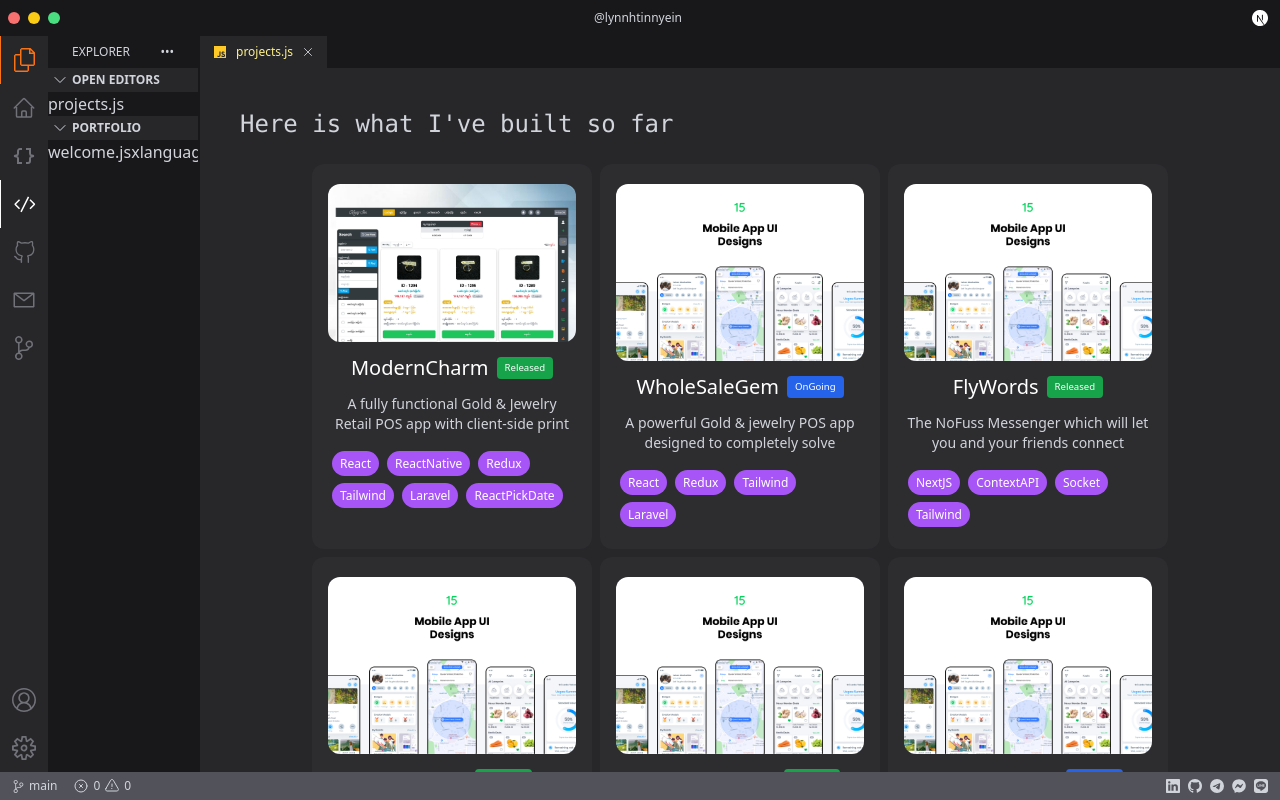
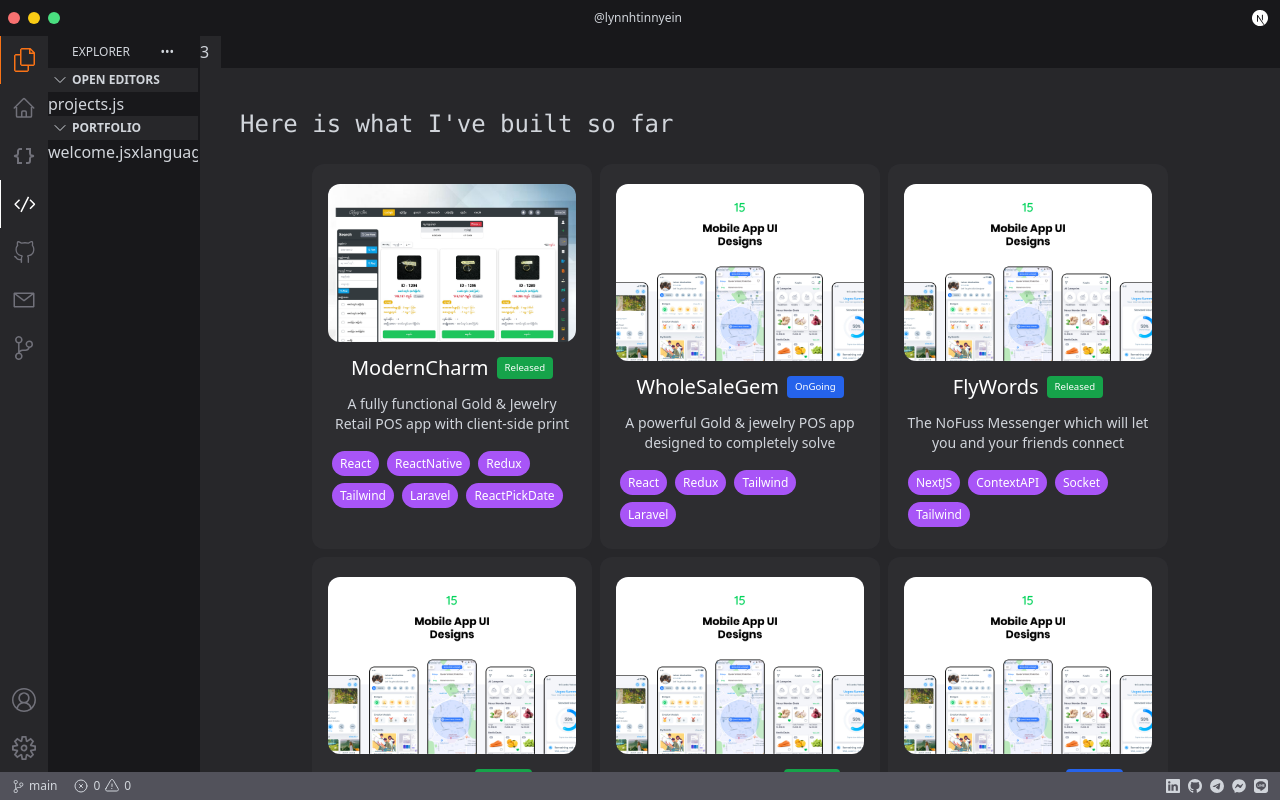
Before and after one commit to lynnhtinnyein/vscode-style-portfolio, a Next.js app: page /projects in a window 1280 px wide. Built offline with nearby package versions, Linux system fonts and the light colour scheme.

Commit message:
Fixed for deployment 3

```diff
--- a/src/pages/TabBar/partials/Tab.js
+++ b/src/pages/TabBar/partials/Tab.js
@@ -8,23 +8,7 @@ const Tab = ({ id, isActive, onClick, onClose }) => {
                 isActive ? 'bg-zinc-800' : 'bg-zinc-700'
             }`}
         >
-            <div
-                className="flex flex-row space-x-2 py-2 pl-3"
-                onClick={onClick}
-            >
-                { pages.find((e) => e.id === id).fileIcon }
-
-                <span className="text-yellow-200 text-xs">
-                    { pages.find((e) => e.id === id).name }
-                </span>
-            </div>
-
-            <div
-                className="hover:bg-gray-500 rounded"
-                onClick={onClose}
-            >
-                <XIcon size="14" />
-            </div>
+            <span>{id}</span>
         </div>
     );
 };
```
